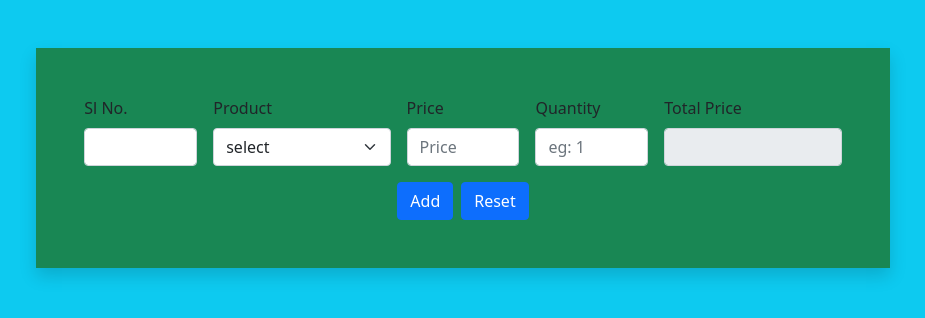
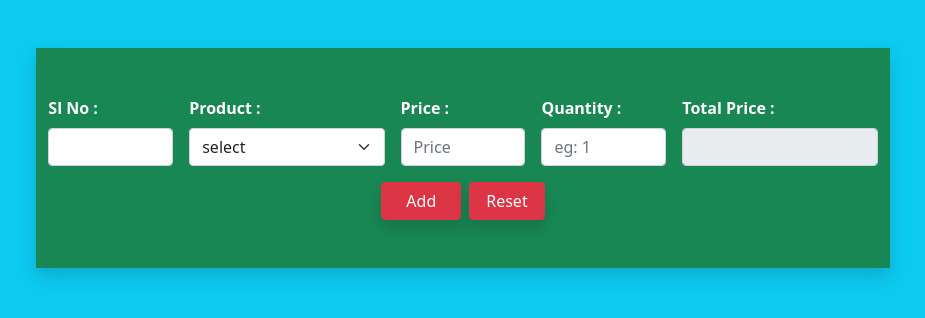
Before and after one commit to Sangram-Behera22/Product_lIst.github.io, a plain HTML site: page index.html in a window 1280 px wide. Shown: the whole page, without its empty margins (177-1102 px from the left). Drawn offline with nearby package versions, Linux system fonts and the light colour scheme.

Commit message:
Issue resolved

```diff
--- a/index.html
+++ b/index.html
@@ -11,17 +11,28 @@
     <!-- JQuery CDN -->
     <script src="https://ajax.googleapis.com/ajax/libs/jquery/3.6.0/jquery.min.js"></script>
 
+
+    <style>
+        label{
+            color: white;
+            font-weight: bold;
+        }
+        button{
+            font-weight: bold;
+        }
+    </style>
+
     <title>Product List</title>
   </head>
   <body class="bg-info">
-    <div class="container col-md-8 bg-success m-auto p-5 mt-5 shadow">
+    <div class="container col-md-10 col-lg-8 bg-success m-auto mt-5 pb-5 pt-5 shadow">
         <form class="row g-3">
-            <div class="col-md-2">
-              <label for="inputSlNo4" class="form-label">Sl No.</label>
+            <div class="col-md-2 col-lg-2">
+              <label for="inputSlNo4" class="form-label">Sl No :</label>
               <input type="text" class="form-control" id="inputSlNo4">
             </div>
-            <div class="col-md-3">
-              <label for="inputSelect" class="form-label">Product</label>
+            <div class="col-md-3 col-lg-3">
+              <label for="inputSelect" class="form-label">Product :</label>
               <select class="form-select" id="inputSelect">
                 <option value="">select</option>
                 <option value="Smartphone">Smartphone</option>
@@ -32,22 +43,22 @@
                 <option value="Smart T.V.">Smart T.V</option>
               </select>
             </div>
-            <div class="col-md-2">
-              <label for="inputPrice" class="form-label">Price</label>
+            <div class="col-md-2 col-lg-2">
+              <label for="inputPrice" class="form-label">Price :</label>
               <input type="text" class="form-control" id="inputPrice" placeholder="Price">
             </div>
-            <div class="col-md-2">
-              <label for="inputQty" class="form-label">Quantity</label>
+            <div class="col-md-2 col-lg-2">
+              <label for="inputQty" class="form-label">Quantity :</label>
               <input type="text" class="form-control" id="inputQty" placeholder="eg: 1">
             </div>
-            <div class="col-md-3">
-              <label for="inputTotal" class="form-label">Total Price</label>
+            <div class="col-md-3 col-lg-3">
+              <label for="inputTotal" class="form-label">Total Price :</label>
               <input type="text" class="form-control" id="inputTotal" disabled>
             </div>
 
             <div class="col-12 d-flex justify-content-center">
-              <button type="button" class="btn btn-primary me-2" id="addBtn">Add</button>
-              <button type="reset" class="btn btn-primary" id="resetBtn">Reset</button>
+              <button type="button" class="btn btn-danger me-2 pe-4 ps-4 shadow" id="addBtn">Add</button>
+              <button type="reset" class="btn btn-danger pe-3 ps-3 shadow" id="resetBtn">Reset</button>
             </div>
           </form>
 
```
